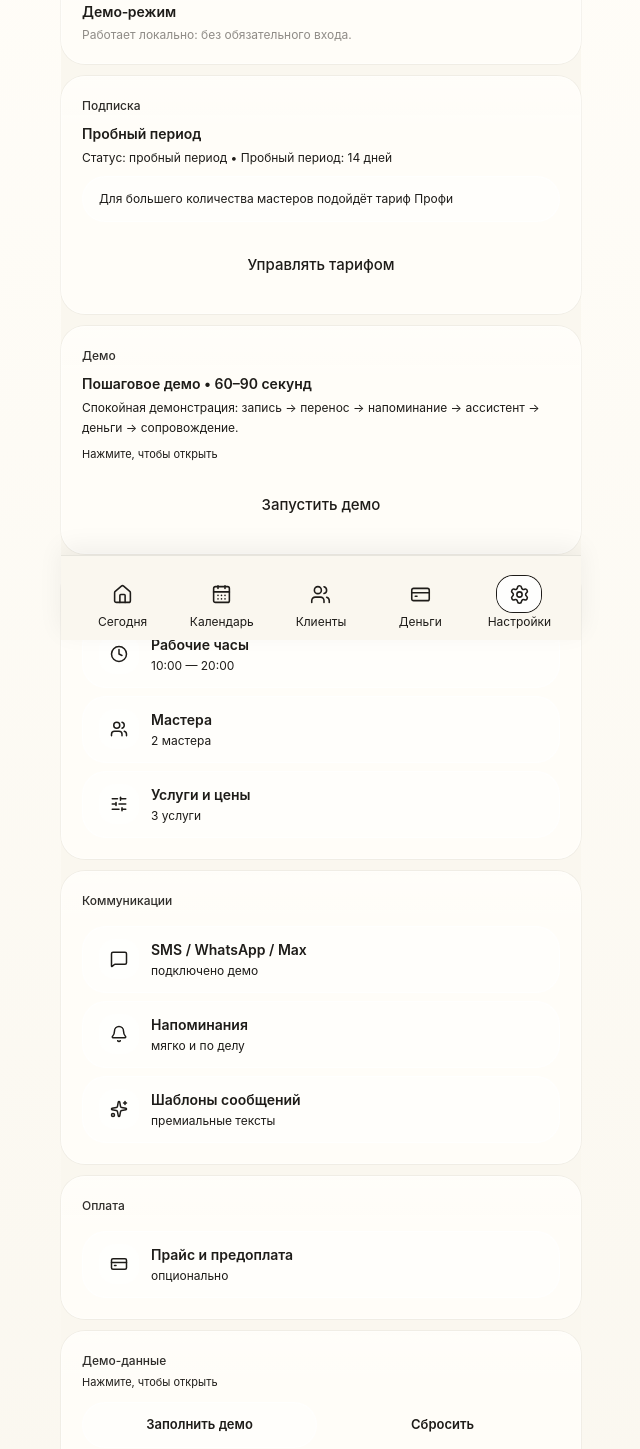
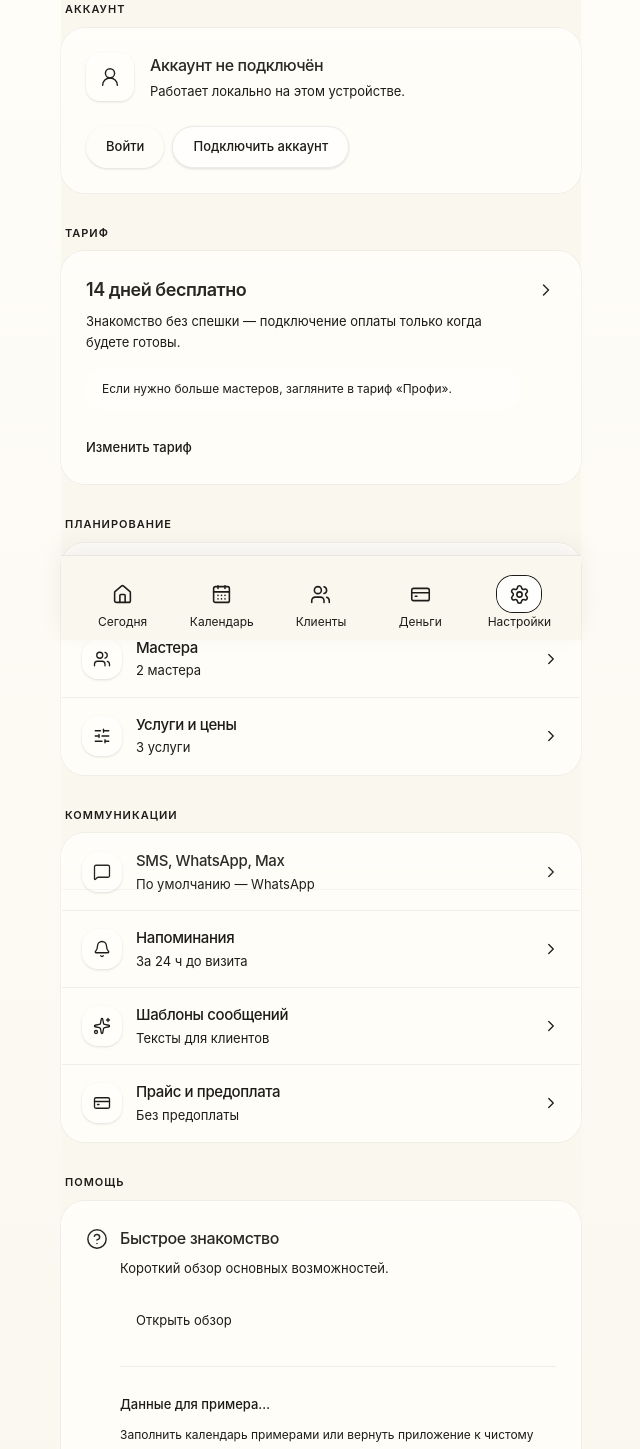
Before and after one commit to natagoy1999-droid/lumi-book, a React (Vite) app: page /settings in a window 1280 px wide. Shown: the part 160-1609 px from the top of the page, without its empty margins (319-959 px from the left). Built offline with nearby package versions, Linux system fonts and the light colour scheme.

Commit message:
Update settings cleanup

```diff
--- a/src/components/GlassCard.tsx
+++ b/src/components/GlassCard.tsx
@@ -1,4 +1,4 @@
-import type { CSSProperties, PropsWithChildren } from 'react'
+import type { CSSProperties, KeyboardEventHandler, PropsWithChildren } from 'react'
 
 import { cn } from '../lib/cn'
 import type { MaterialTier } from '../lib/glassStyles'
@@ -8,6 +8,7 @@ import { cinematicAmbientWash, cinematicHighlightOpacity, cinematicWashOpacity }
 type Props = PropsWithChildren<{
   className?: string
   onClick?: () => void
+  onKeyDown?: KeyboardEventHandler<HTMLDivElement>
   tone?: 'paper' | 'ink'
   /** Unified global material tier — defaults to interactive glass */
   materialTier?: MaterialTier
@@ -18,6 +19,7 @@ export function GlassCard({
   children,
   className,
   onClick,
+  onKeyDown,
   tone = 'paper',
   materialTier = 'interactive',
   style: styleProp,
@@ -29,6 +31,7 @@ export function GlassCard({
       role={onClick ? 'button' : undefined}
       tabIndex={onClick ? 0 : undefined}
       onClick={onClick}
+      onKeyDown={onKeyDown}
       className={cn(
         'relative overflow-hidden rounded-3xl border shadow-soft',
         'ring-1 ring-black/[0.04] transition-[transform,background-color,border-color,box-shadow,opacity] duration-[240ms] ease-out',
--- a/src/screens/Settings.tsx
+++ b/src/screens/Settings.tsx
@@ -1,16 +1,19 @@
 import { motion } from 'framer-motion'
 import {
   Bell,
+  ChevronRight,
   Clock,
   CreditCard,
+  HelpCircle,
   Plus,
   MessageSquare,
   SlidersHorizontal,
   Sparkles,
   Trash2,
+  UserRound,
   Users,
 } from 'lucide-react'
-import { useMemo, useState } from 'react'
+import { useMemo, useState, type ReactNode } from 'react'
 import { useNavigate } from 'react-router-dom'
 
 import { GlassCard } from '../components/GlassCard'
@@ -25,39 +28,37 @@ import {
   type AppSettings,
   type Master,
   type Service,
-  type SubscriptionStatus,
+  type SubscriptionState,
 } from '../state/store'
 import { useDemoMode } from '../state/demoMode'
 import { useAuthStore } from '../store/authStore'
 
-function subscriptionStatusRu(s: SubscriptionStatus) {
-  if (s === 'trial') return 'пробный период'
-  if (s === 'active') return 'активна'
-  return 'истекла'
+function paidPlanTitle(plan: SubscriptionState['plan']) {
+  if (plan === 'start') return 'Старт'
+  if (plan === 'pro') return 'Профи'
+  if (plan === 'studio') return 'Студия'
+  if (plan === 'premium_ai') return 'Премиум с ИИ'
+  return 'Старт'
 }
 
-const groups = [
-  {
-    title: 'Планирование',
-    items: [
-      { icon: Clock, label: 'Рабочие часы', hint: '10:00 — 20:00' },
-      { icon: Users, label: 'Мастера', hint: '2 мастера' },
-      { icon: SlidersHorizontal, label: 'Услуги и цены', hint: '3 услуги' },
-    ],
-  },
-  {
-    title: 'Коммуникации',
-    items: [
-      { icon: MessageSquare, label: 'SMS / WhatsApp / Max', hint: 'подключено демо' },
-      { icon: Bell, label: 'Напоминания', hint: 'мягко и по делу' },
-      { icon: Sparkles, label: 'Шаблоны сообщений', hint: 'премиальные тексты' },
-    ],
-  },
-  {
-    title: 'Оплата',
-    items: [{ icon: CreditCard, label: 'Прайс и предоплата', hint: 'опционально' }],
-  },
-] as const
+function tariffLines(sub: SubscriptionState) {
+  if (sub.status === 'expired') {
+    return {
+      primary: 'Подключите тариф',
+      secondary: 'Чтобы пользоваться всеми возможностями без ограничений.',
+    }
+  }
+  if (sub.status === 'trial' || sub.plan === 'free') {
+    return {
+      primary: `${TRIAL_DAYS} дней бесплатно`,
+      secondary: 'Знакомство без спешки — подключение оплаты только когда будете готовы.',
+    }
+  }
+  return {
+    primary: `Тариф «${paidPlanTitle(sub.plan)}»`,
+    secondary: 'Спасибо, что с нами.',
+  }
+}
 
 function uid() {
   return Math.random().toString(16).slice(2) + Date.now().toString(16)
@@ -126,6 +127,45 @@ function mergeAppSettings(raw: AppSettings | undefined): AppSettings {
   }
 }
 
+function SectionLabel({ children }: { children: ReactNode }) {
+  return (
+    <h2 className="mb-2.5 px-1 text-[11px] font-semibold uppercase tracking-[0.09em] text-ink-700/45">
+      {children}
+    </h2>
+  )
+}
+
+type SettingsRowProps = {
+  icon: typeof Clock
+  title: string
+  subtitle?: string
+  onClick: () => void
+}
+
+function SettingsRow({ icon: Icon, title, subtitle, onClick }: SettingsRowProps) {
+  return (
+    <button
+      type="button"
+      onClick={onClick}
+      className={cn(
+        'flex w-full items-center gap-3.5 px-5 py-4 text-left transition-colors',
+        'hover:bg-white/35 active:bg-white/50',
+      )}
+    >
+      <div className="flex h-10 w-10 shrink-0 items-center justify-center rounded-2xl bg-white/50 shadow-sm">
+        <Icon size={18} strokeWidth={1.75} className="text-ink-800/70" />
+      </div>
+      <div className="min-w-0 flex-1">
+        <div className="text-[15px] font-medium tracking-tight text-ink-950">{title}</div>
+        {subtitle ? (
+          <div className="mt-0.5 truncate text-[13px] text-ink-700/55">{subtitle}</div>
+        ) : null}
+      </div>
+      <ChevronRight size={18} className="shrink-0 text-ink-700/30" strokeWidth={1.75} />
+    </button>
+  )
+}
+
 export function Settings() {
   const nav = useNavigate()
   const { state, dispatch } = useStore()
@@ -144,7 +184,6 @@ export function Settings() {
     | 'reminders'
     | 'templates'
     | 'payments'
-    | 'demo'
     | 'demoData'
   >(null)
 
@@ -166,18 +205,7 @@ export function Settings() {
   }))
 
   const sub = state.subscription
-  const trialBadge = useMemo(() => {
-    if (sub.status !== 'trial') return null
-    return `Пробный период: ${TRIAL_DAYS} дней`
-  }, [sub.status])
-
-  const planLabel = useMemo(() => {
-    if (sub.plan === 'free') return 'Пробный период'
-    if (sub.plan === 'start') return 'Старт'
-    if (sub.plan === 'pro') return 'Профи'
-    if (sub.plan === 'studio') return 'Студия'
-    return 'Премиум с ИИ'
-  }, [sub.plan])
+  const { primary: tariffPrimary, secondary: tariffSecondary } = useMemo(() => tariffLines(sub), [sub])
 
   const planLimits = useMemo(() => {
     const p = sub.plan
@@ -192,8 +220,30 @@ export function Settings() {
     const tooManyMasters = state.masters.length > planLimits.masters
     const tooManyClients = state.clients.length > planLimits.clients
     if (!tooManyMasters && !tooManyClients) return null
-    return `Для большего количества ${tooManyMasters ? 'мастеров' : 'клиентов'} подойдёт тариф Профи`
+    return `Если нужно больше ${tooManyMasters ? 'мастеров' : 'клиентов'}, загляните в тариф «Профи».`
   }, [planLimits.clients, planLimits.masters, state.clients.length, state.masters.length])
+
+  const workHoursHint = `${state.settings.workHours.start} — ${state.settings.workHours.end}`
+  const channelDefaultLabels = { sms: 'SMS', whatsapp: 'WhatsApp', max: 'Max' } as const
+  const channelHint = `По умолчанию — ${channelDefaultLabels[state.settings.channels.default]}`
+  const remindersHint = state.settings.reminders.enabled
+    ? `За ${state.settings.reminders.hoursBefore} ч до визита`
+    : 'Выключены'
+  const templatesHint = 'Тексты для клиентов'
+  const paymentsHint = state.settings.payments.prepayEnabled
+    ? `Предоплата ${state.settings.payments.prepayAmount} ₽`
+    : 'Без предоплаты'
+
+  const accountEmail =
+    authMode === 'auth' ? authUser?.email?.trim() || authUser?.phone?.trim() || null : null
+
+  const openPanel = (
+    panel: NonNullable<typeof activePanel>,
+    refreshDraft?: boolean,
+  ) => {
+    if (refreshDraft) setSettingsDraft(mergeAppSettings(state.settings))
+    setActivePanel(panel)
+  }
 
   return (
     <div className="lumi-page" style={{ paddingTop: 'calc(1.75rem * (0.94 + var(--global-rhythm, 1) * 0.06))' }}>
@@ -202,180 +252,179 @@ export function Settings() {
           initial={{ opacity: 0, y: 10 }}
           animate={{ opacity: 1, y: 0 }}
           transition={{ type: 'spring', stiffness: 520, damping: 44 }}
-          className="mb-4"
+          className="mb-8"
         >
-          <div className="lumi-section-title">Настройки</div>
-          <div className="mt-1 lumi-title">Очень просто</div>
+          <div className="lumi-title text-[26px] font-semibold tracking-tight text-ink-950">Настройки</div>
+          <p className="mt-2 max-w-[34ch] text-[14px] leading-relaxed text-ink-700/60">
+            Спокойное управление аккаунтом и приложением.
+          </p>
         </motion.div>
 
-        <div className="space-y-3">
-          <GlassCard className="p-5">
-            <div className="lumi-section-title">Режим приложения</div>
-            <div className="mt-2 text-[14px] font-semibold tracking-tightish text-ink-950">
-              {authMode === 'auth' ? 'Аккаунт подключён' : 'Демо‑режим'}
+        <div className="space-y-8">
+          <section>
+            <SectionLabel>Аккаунт</SectionLabel>
+            <GlassCard className="p-6">
+              <div className="flex gap-4">
+                <div className="flex h-12 w-12 shrink-0 items-center justify-center rounded-[14px] bg-white/55 shadow-sm">
+                  <UserRound size={22} strokeWidth={1.6} className="text-ink-800/65" />
                 </div>
-            <div className="mt-1 lumi-secondary">
-              {authMode === 'auth'
-                ? `ID: ${authUser?.id ?? '—'}`
-                : 'Работает локально: без обязательного входа.'}
+                <div className="min-w-0 flex-1">
+                  {authMode === 'auth' ? (
+                    <>
+                      <div className="text-[16px] font-medium tracking-tight text-ink-950">
+                        {accountEmail ?? 'Аккаунт'}
                       </div>
-          </GlassCard>
-
-          <GlassCard
-            className="p-5"
-            onClick={() => {
-              nav('/pricing')
-            }}
-          >
-            <div className="text-[12px] font-medium text-ink-700/70">Подписка</div>
-            <div className="mt-2 text-[14px] font-semibold tracking-tightish text-ink-950">
-              {planLabel}
+                      <p className="mt-1 text-[13px] leading-relaxed text-ink-700/55">
+                        Вход выполнен. Данные синхронизируются с вашим аккаунтом.
+                      </p>
+                    </>
+                  ) : (
+                    <>
+                      <div className="text-[16px] font-medium tracking-tight text-ink-950">
+                        Аккаунт не подключён
                       </div>
-            <div className="mt-1 text-[12px] leading-5 text-ink-700/65">
-              Статус: {subscriptionStatusRu(sub.status)}
-              {trialBadge ? ` • ${trialBadge}` : ''}
+                      <p className="mt-1 text-[13px] leading-relaxed text-ink-700/55">
+                        Работает локально на этом устройстве.
+                      </p>
+                    </>
+                  )}
                 </div>
-            {softHint ? (
-              <div className="mt-2 rounded-3xl border border-white/60 bg-white/55 px-4 py-3 text-[12px] leading-5 text-ink-700/65 shadow-soft">
-                {softHint}
               </div>
-            ) : null}
+              {authMode !== 'auth' ? (
+                <div className="mt-6 flex flex-wrap gap-2">
                   <button
                     type="button"
-              onClick={(e) => {
-                e.stopPropagation()
-                nav('/pricing')
-              }}
-              className="mt-4 w-full rounded-3xl bg-ink-950 px-5 py-4 text-[15px] font-medium text-paper-50 shadow-glowGold"
+                    onClick={() => nav('/login')}
+                    className="rounded-full bg-ink-950 px-5 py-2.5 text-[13px] font-medium text-paper-50 shadow-sm transition hover:bg-ink-950/90"
                   >
-              Управлять тарифом
-            </button>
-          </GlassCard>
-
-          <GlassCard
-            className="p-5"
-            onClick={() => {
-              setActivePanel('demo')
-            }}
-          >
-            <div className="text-[12px] font-medium text-ink-700/70">Демо</div>
-            <div className="mt-2 text-[14px] font-semibold tracking-tightish text-ink-950">
-              Пошаговое демо • 60–90 секунд
-            </div>
-            <div className="mt-1 text-[12px] leading-5 text-ink-700/65">
-              Спокойная демонстрация: запись → перенос → напоминание → ассистент → деньги → сопровождение.
-            </div>
-            <div className="mt-2 text-[11px] text-ink-700/45">Нажмите, чтобы открыть</div>
-            <button
-              type="button"
-              onClick={(e) => {
-                e.stopPropagation()
-                startDemo()
-              }}
-              className="mt-4 w-full rounded-3xl bg-ink-950 px-5 py-4 text-[15px] font-medium text-paper-50 shadow-glowGold"
-            >
-              Запустить демо
-            </button>
-          </GlassCard>
-
-          {groups.map((g) => (
-            <GlassCard key={g.title} className="p-5">
-              <div className="text-[12px] font-medium text-ink-700/70">{g.title}</div>
-              <div className="mt-4 space-y-2">
-                {g.items.map((it) => (
-                  <button
-                    key={it.label}
-                    type="button"
-                    onClick={() => {
-                      if (it.label === 'Рабочие часы') {
-                        setSettingsDraft(mergeAppSettings(state.settings))
-                        setActivePanel('workHours')
-                      }
-                      if (it.label === 'Мастера') setActivePanel('masters')
-                      if (it.label === 'Услуги и цены') setActivePanel('services')
-                      if (it.label === 'SMS / WhatsApp / Max') {
-                        setSettingsDraft(mergeAppSettings(state.settings))
-                        setActivePanel('channels')
-                      }
-                      if (it.label === 'Напоминания') {
-                        setSettingsDraft(mergeAppSettings(state.settings))
-                        setActivePanel('reminders')
-                      }
-                      if (it.label === 'Шаблоны сообщений') {
-                        setSettingsDraft(mergeAppSettings(state.settings))
-                        setActivePanel('templates')
-                      }
-                      if (it.label === 'Прайс и предоплата') {
-                        setSettingsDraft(mergeAppSettings(state.settings))
-                        setActivePanel('payments')
-                      }
-                    }}
-                    className={cn(
-                      'w-full rounded-3xl border border-white/60 bg-white/55 px-4 py-3 text-left shadow-soft',
-                      'transition hover:bg-white/65',
-                    )}
-                  >
-                    <div className="flex items-center justify-between gap-3">
-                      <div className="flex items-center gap-3">
-                        <div className="flex h-10 w-10 items-center justify-center rounded-2xl bg-white/60 shadow-soft">
-                          <it.icon size={18} className="text-ink-800/75" />
-                        </div>
-                        <div>
-                          <div className="text-[14px] font-semibold tracking-tightish text-ink-950">
-                            {it.label}
-                          </div>
-                          <div className="mt-0.5 text-[12px] text-ink-700/60">
-                            {it.label === 'Мастера'
-                              ? mastersCountHint
-                              : it.label === 'Услуги и цены'
-                                ? servicesCountHint
-                                : it.hint}
-                          </div>
-                        </div>
-                      </div>
-                      <div className="h-2 w-2 rounded-full bg-gold-300/60 shadow-glowGold" />
-                    </div>
-                  </button>
-                ))}
-              </div>
-            </GlassCard>
-          ))}
-
-          <GlassCard
-            className="p-5"
-            onClick={() => {
-              setActivePanel('demoData')
-            }}
-          >
-            <div className="text-[12px] font-medium text-ink-700/70">Демо-данные</div>
-            <div className="mt-1 text-[11px] text-ink-700/45">Нажмите, чтобы открыть</div>
-            <div className="mt-3 grid grid-cols-2 gap-2">
-              <button
-                type="button"
-                onClick={(e) => {
-                  e.stopPropagation()
-                  dispatch({ type: 'seedDemoData' })
-                }}
-                className="rounded-3xl border border-white/60 bg-white/55 px-4 py-3 text-[13px] font-semibold text-ink-950 shadow-soft"
-              >
-                Заполнить демо
+                    Войти
                   </button>
                   <button
                     type="button"
-                onClick={(e) => {
-                  e.stopPropagation()
-                  dispatch({ type: 'resetAllData' })
-                }}
-                className="rounded-3xl bg-ink-950 px-4 py-3 text-[13px] font-semibold text-paper-50 shadow-glowGold"
+                    onClick={() => nav('/signup')}
+                    className="rounded-full border border-black/[0.08] bg-white/50 px-5 py-2.5 text-[13px] font-medium text-ink-950 shadow-sm transition hover:bg-white/70"
                   >
-                Сбросить
+                    Подключить аккаунт
                   </button>
                 </div>
-            <div className="mt-2 text-[12px] leading-[1.55] text-ink-700/60">
-              Сброс очищает клиентов, записи и события, затем возвращает базовый демо-набор. «Заполнить демо»
-              подставляет расширенный учебный календарь и клиентов.
+              ) : null}
+            </GlassCard>
+          </section>
+
+          <section>
+            <SectionLabel>Тариф</SectionLabel>
+            <GlassCard
+              className="cursor-pointer p-6 transition hover:bg-white/25"
+              onClick={() => nav('/pricing')}
+              onKeyDown={(e) => {
+                if (e.key === 'Enter' || e.key === ' ') {
+                  e.preventDefault()
+                  nav('/pricing')
+                }
+              }}
+            >
+              <div className="flex items-start justify-between gap-4">
+                <div className="min-w-0">
+                  <div className="text-[18px] font-semibold tracking-tight text-ink-950">{tariffPrimary}</div>
+                  <p className="mt-2 text-[13px] leading-relaxed text-ink-700/58">{tariffSecondary}</p>
+                  {softHint ? (
+                    <p className="mt-4 rounded-2xl bg-white/45 px-4 py-3 text-[12px] leading-snug text-ink-700/65">
+                      {softHint}
+                    </p>
+                  ) : null}
+                </div>
+                <ChevronRight size={20} className="mt-1 shrink-0 text-ink-700/28" strokeWidth={1.75} />
+              </div>
+              <div className="mt-6">
+                <span className="text-[13px] font-medium text-ink-800/70">Изменить тариф</span>
               </div>
             </GlassCard>
+          </section>
+
+          <section>
+            <SectionLabel>Планирование</SectionLabel>
+            <GlassCard className={cn('overflow-hidden p-0', 'divide-y divide-black/[0.06]')}>
+              <SettingsRow
+                icon={Clock}
+                title="Рабочие часы"
+                subtitle={workHoursHint}
+                onClick={() => openPanel('workHours', true)}
+              />
+              <SettingsRow
+                icon={Users}
+                title="Мастера"
+                subtitle={mastersCountHint}
+                onClick={() => openPanel('masters')}
+              />
+              <SettingsRow
+                icon={SlidersHorizontal}
+                title="Услуги и цены"
+                subtitle={servicesCountHint}
+                onClick={() => openPanel('services')}
+              />
+            </GlassCard>
+          </section>
+
+          <section>
+            <SectionLabel>Коммуникации</SectionLabel>
+            <GlassCard className={cn('overflow-hidden p-0', 'divide-y divide-black/[0.06]')}>
+              <SettingsRow
+                icon={MessageSquare}
+                title="SMS, WhatsApp, Max"
+                subtitle={channelHint}
+                onClick={() => openPanel('channels', true)}
+              />
+              <SettingsRow
+                icon={Bell}
+                title="Напоминания"
+                subtitle={remindersHint}
+                onClick={() => openPanel('reminders', true)}
+              />
+              <SettingsRow
+                icon={Sparkles}
+                title="Шаблоны сообщений"
+                subtitle={templatesHint}
+                onClick={() => openPanel('templates', true)}
+              />
+              <SettingsRow
+                icon={CreditCard}
+                title="Прайс и предоплата"
+                subtitle={paymentsHint}
+                onClick={() => openPanel('payments', true)}
+              />
+            </GlassCard>
+          </section>
+
+          <section>
+            <SectionLabel>Помощь</SectionLabel>
+            <GlassCard className="p-6">
+              <div className="flex gap-3">
+                <HelpCircle size={22} strokeWidth={1.6} className="mt-0.5 shrink-0 text-ink-800/55" />
+                <div className="min-w-0 flex-1">
+                  <div className="text-[16px] font-medium tracking-tight text-ink-950">Быстрое знакомство</div>
+                  <p className="mt-2 text-[13px] leading-relaxed text-ink-700/58">
+                    Короткий обзор основных возможностей.
+                  </p>
+                  <LumiButton className="mt-5 w-auto" fullWidth={false} size="sm" onClick={() => startDemo()}>
+                    Открыть обзор
+                  </LumiButton>
+
+                  <div className="my-6 border-t border-black/[0.06]" />
+
+                  <button
+                    type="button"
+                    onClick={() => openPanel('demoData')}
+                    className="text-left text-[13px] font-medium text-ink-700/65 underline-offset-4 transition hover:text-ink-950 hover:underline"
+                  >
+                    Данные для примера…
+                  </button>
+                  <p className="mt-2 text-[12px] leading-relaxed text-ink-700/48">
+                    Заполнить календарь примерами или вернуть приложение к чистому состоянию.
+                  </p>
+                </div>
+              </div>
+            </GlassCard>
+          </section>
         </div>
       </div>
 
@@ -814,7 +863,7 @@ export function Settings() {
 
       <LumiModal
         open={activePanel === 'channels'}
-        title="SMS / WhatsApp / Max"
+        title="SMS, WhatsApp, Max"
         onClose={() => setActivePanel(null)}
         variant="center"
         surface="solid"
@@ -1065,37 +1114,8 @@ export function Settings() {
       </LumiModal>
 
       <LumiModal
-        open={activePanel === 'demo'}
-        title="Демо"
-        onClose={() => setActivePanel(null)}
-        variant="center"
-        surface="solid"
-        modalId="settings"
-      >
-        <div className="space-y-2">
-          <div className="text-[12px] leading-5 text-ink-700/65">
-            Пошаговое демо • 60–90 секунд. Спокойный проход по ключевым сценариям.
-          </div>
-          <button
-            type="button"
-            onClick={() => startDemo()}
-            className="w-full rounded-3xl bg-ink-950 px-5 py-4 text-[15px] font-medium text-paper-50 shadow-glowGold"
-          >
-            Запустить демо
-          </button>
-          <button
-            type="button"
-            onClick={() => setActivePanel(null)}
-            className="w-full rounded-3xl border border-white/60 bg-white/55 px-4 py-3 text-[13px] font-semibold text-ink-950 shadow-soft"
-          >
-            Отмена
-          </button>
-        </div>
-      </LumiModal>
-
-      <LumiModal
         open={activePanel === 'demoData'}
-        title="Демо-данные"
+        title="Данные для примера"
         onClose={() => setActivePanel(null)}
         variant="center"
         surface="solid"
@@ -1103,15 +1123,15 @@ export function Settings() {
       >
         <div className="space-y-2">
           <div className="text-[12px] leading-[1.55] text-ink-700/65">
-            Сброс очищает клиентов, записи и события, затем возвращает базовый демо-набор. «Заполнить демо»
-            восстанавливает расширенный учебный набор.
+            Сброс удалит клиентов, записи и события и вернёт чистый старт. Заполнение подставляет расширенный
+            учебный календарь — удобно для знакомства с приложением.
           </div>
           <button
             type="button"
             onClick={() => dispatch({ type: 'seedDemoData' })}
             className="w-full rounded-3xl border border-white/60 bg-white/55 px-4 py-3 text-[13px] font-semibold text-ink-950 shadow-soft"
           >
-            Заполнить демо
+            Заполнить примерами
           </button>
           <button
             type="button"
```
Lines whose indentation alone changed are shown as unchanged.
